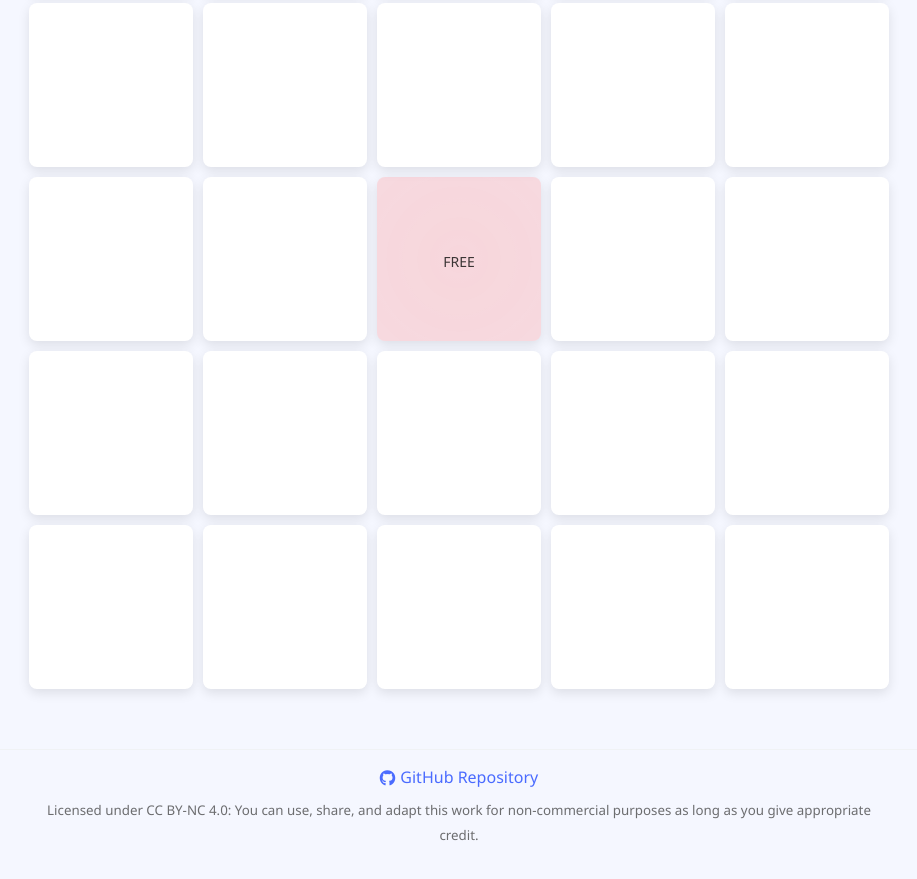
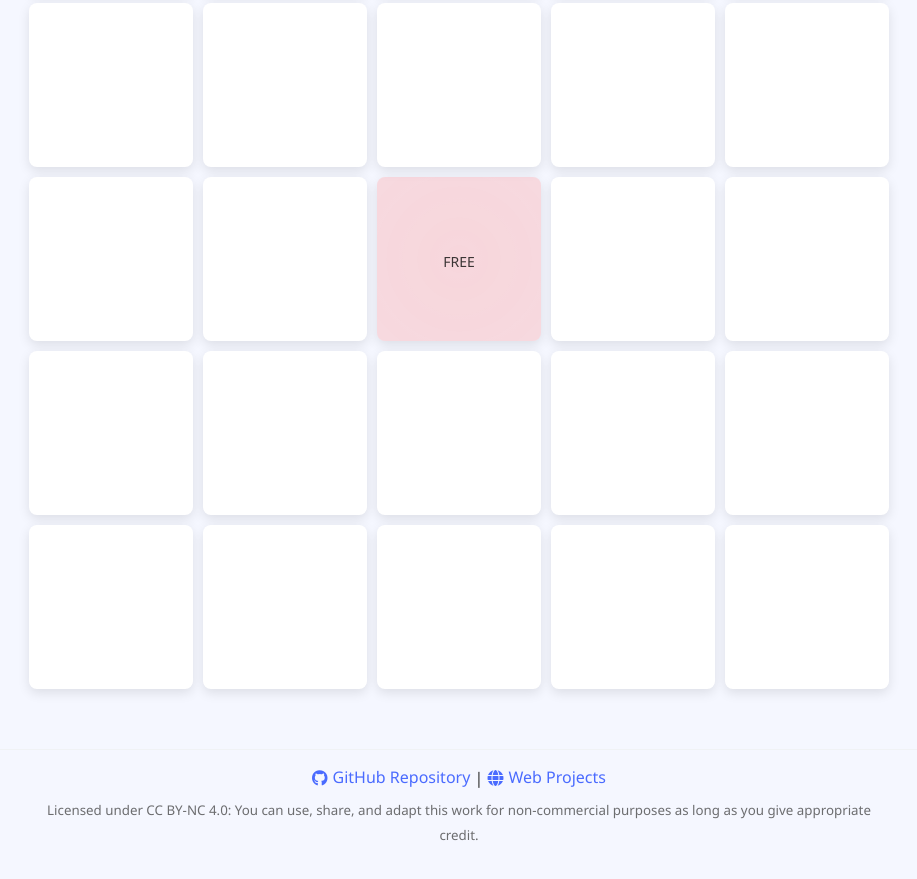
Before and after one commit to WillHanighen/bingo, a plain HTML site: page index.html in a window 1280 px wide. Shown: the part 519-1398 px from the top of the page, without its empty margins (181-1098 px from the left). Drawn offline with Linux system fonts and the light colour scheme.

Commit message:
add link back to personal site (another repo)

```diff
--- a/index.html
+++ b/index.html
@@ -119,7 +119,8 @@
     <footer class="footer">
         <div class="footer-content">
             <p>
-                <a href="https://github.com/WillHanighen/bingo" target="_blank"><i class="fab fa-github"></i> GitHub Repository</a>
+                <a href="https://github.com/WillHanighen/bingo" target="_blank"><i class="fab fa-github"></i> GitHub Repository</a> |
+                <a href="https://willhanighen.github.io/projects/web/" target="_blank"><i class="fa-solid fa-globe"></i> Web Projects</a>
             </p>
             <p class="license">
                 <small>Licensed under CC BY-NC 4.0: You can use, share, and adapt this work for non-commercial purposes as long as you give appropriate credit.</small>
```
